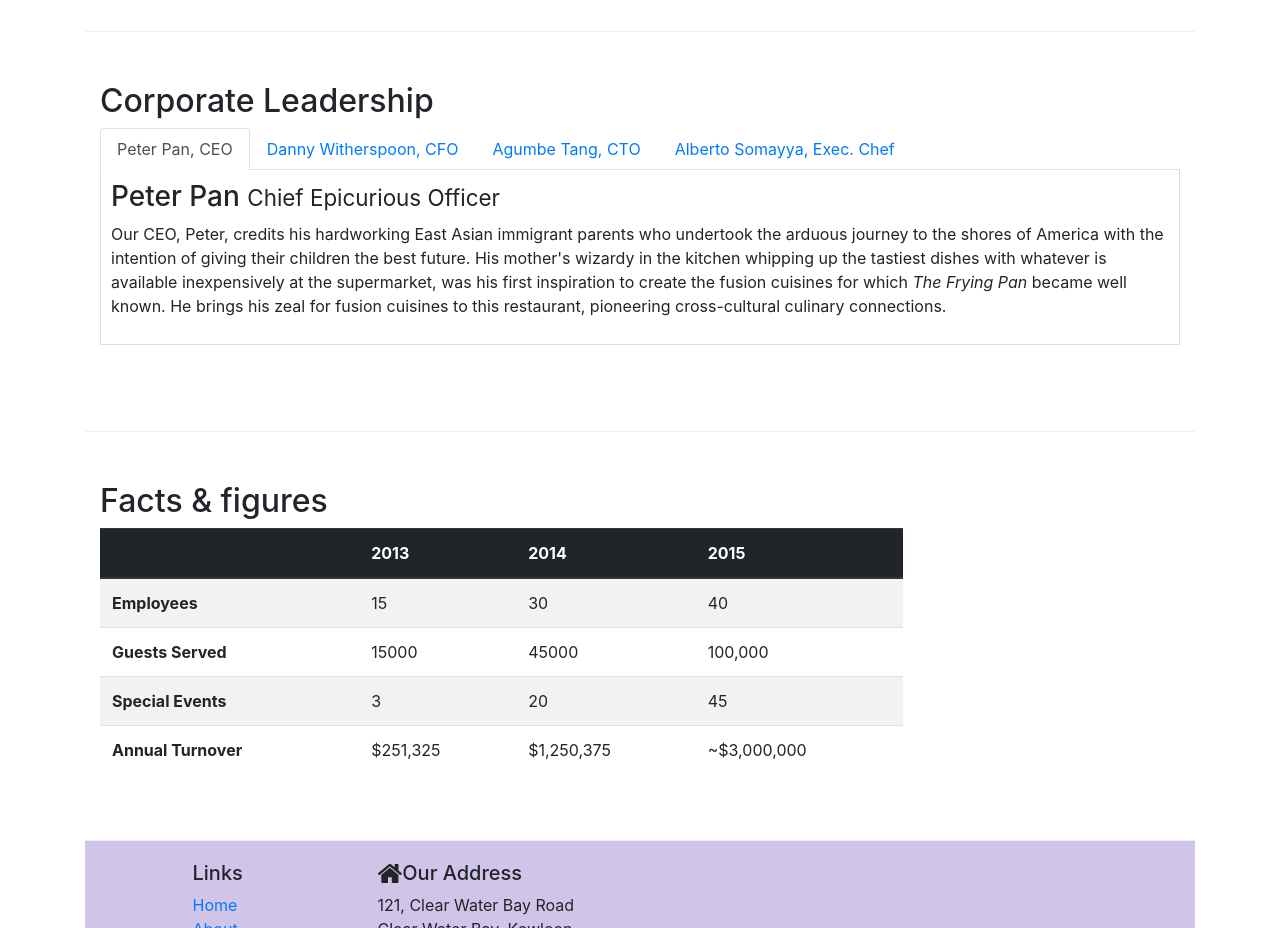
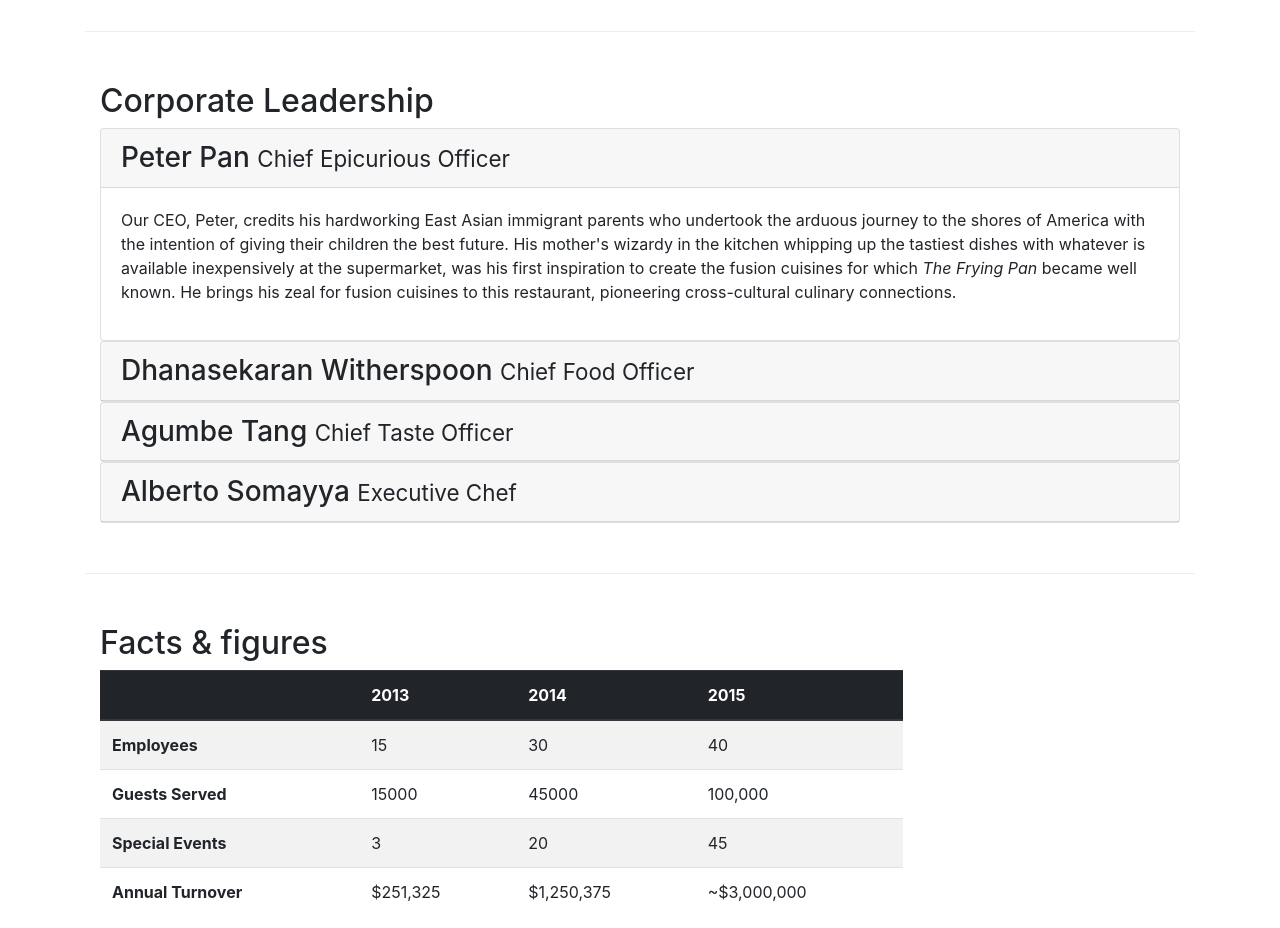
Before and after one commit to saivikas0411/Restaurant_homepage, a website: page aboutus.html in a window 1280 px wide. Shown: the part 940-1868 px from the top of the page. Drawn offline with nearby package versions, Linux system fonts and the light colour scheme.

Commit message:
after accordion

```diff
--- a/aboutus.html
+++ b/aboutus.html
@@ -101,46 +101,65 @@
         <div class = "row row-content">
             <div class ="col-12">
                 <h2>Corporate Leadership</h2>
+                <div id="accordion">
+                    <div class="card">
+                        <div role="tab" class="card-header" id="peterhead">
+                            <h3 class="mb-0">
+                                <a data-toggle="collapse" data-target="#peter">
 
-                <ul class="nav nav-tabs">
-                    <li class="nav-item">
-                        <a class="nav-link active" href="#peter" role="tab" data-toggle="tab"> Peter Pan, CEO </a>
-                    </li>
-                    <li class="nav-item">
-
-                        <a class="nav-link" href="#danny" role="tab"
-                        data-toggle="tab">Danny Witherspoon, CFO</a>
-                    </li>
-                    <li class="nav-item">
-                        <a class="nav-link" href="#agumbe"role="tab"
-                        data-toggle="tab">Agumbe Tang, CTO</a>
-                    </li>
-                    <li class="nav-item">
-                        <a class="nav-link" href="#alberto" role="tab"
-                        data-toggle="tab">Alberto Somayya, Exec. Chef</a>
-                    </li>
-                </ul>
-                <div class="tab-content">
-                    <div role="tabpanel" class="tab-pane fade show active" id="peter">
-
-                        <h3>Peter Pan <small>Chief Epicurious Officer</small></h3>
-                        <p class="d-none d-sm-block">Our CEO, Peter, credits his hardworking East Asian immigrant parents who undertook the arduous journey to the shores of America with the intention of giving their children the best future. His mother's wizardy in the kitchen whipping up the tastiest dishes with whatever is available inexpensively at the supermarket, was his first inspiration to create the fusion cuisines for which <em>The Frying Pan</em> became well known. He brings his zeal for fusion cuisines to this restaurant, pioneering cross-cultural culinary connections.</p>
+                                    Peter Pan <small>Chief Epicurious Officer</small>
+                                </a>
+                            </h3>
+                        </div>
+                        <div class="collapse show" id="peter" data-parent="#accordion">
+                            <div class="card-body">
+                                <p class="d-none d-sm-block">Our CEO, Peter, credits his hardworking East Asian immigrant parents who undertook the arduous journey to the shores of America with the intention of giving their children the best future. His mother's wizardy in the kitchen whipping up the tastiest dishes with whatever is available inexpensively at the supermarket, was his first inspiration to create the fusion cuisines for which <em>The Frying Pan</em> became well known. He brings his zeal for fusion cuisines to this restaurant, pioneering cross-cultural culinary connections.</p>
+                            </div>
+                        </div>
                     </div>
-                    <div role="tabpanel" class="tab-pane fade " id="danny">
-                        <h3>Dhanasekaran Witherspoon <small>Chief Food Officer</small></h3>
-                        <p class="d-none d-sm-block">Our CFO, Danny, as he is affectionately referred to by his colleagues, comes from a long established family tradition in farming and produce. His experiences growing up on a farm in the Australian outback gave him great appreciation for varieties of food sources. As he puts it in his own words, <em>Everything that runs, wins, and everything that stays, pays!</em></p>
+                    <div class="card">
+                        <div class="card-header" role="tab" id="dannyhead">
+                            <h3 class="mb-0">
+                                <a class="collapsed" data-toggle="collapse" data-target="#danny">
+                                    Dhanasekaran Witherspoon <small>Chief Food Officer</small>
+                                </a>
+                            </h3>
+                        </div>
+                        <div class="collapse" id="danny" data-parent="#accordion">
+                            <div class="card-body">
+                                <p class="d-none d-sm-block">Our CFO, Danny, as he is affectionately referred to by his colleagues, comes from a long established family tradition in farming and produce. His experiences growing up on a farm in the Australian outback gave him great appreciation for varieties of food sources. As he puts it in his own words, <em>Everything that runs, wins, and everything that stays, pays!</em></p>
+                            </div>
+                        </div>
                     </div>
-                    <div role="tabpanel" class="tab-pane fade " id="agumbe">
-                        <h3>Agumbe Tang <small>Chief Taste Officer</small></h3>
-                        <p class="d-none d-sm-block">Blessed with the most discerning gustatory sense, Agumbe, our CTO, personally ensures that every dish that we serve meets his exacting tastes. Our chefs dread the tongue lashing that ensues if their dish does not meet his exacting standards. He lives by his motto, <em>You click only if you survive my lick.</em></p>
+                    <div class="card">
+                        <div class="card-header" role="tab" id="agumbehead">
+                            <h3 class="mb-0">
+                                <a class="collapsed" data-toggle="collapse" data-target="#agumbe">
+                                    Agumbe Tang <small>Chief Taste Officer</small>
+                                </a>
+                            </h3>
+                        </div>
+                        <div class="collapse" id="agumbe" data-parent="#accordion">
+                            <div class="card-body">
+                                <p class="d-none d-sm-block">Blessed with the most discerning gustatory sense, Agumbe, our CTO, personally ensures that every dish that we serve meets his exacting tastes. Our chefs dread the tongue lashing that ensues if their dish does not meet his exacting standards. He lives by his motto, <em>You click only if you survive my lick.</em></p>
+                            </div>
+                        </div>
                     </div>
-
-                    <div role="tabpanel" class="tab-pane fade" id="alberto">
-                        <h3>Alberto Somayya <small>Executive Chef</small></h3>
-                        <p class="d-none d-sm-block">Award winning three-star Michelin chef with wide International experience having worked closely with whos-who in the culinary world, he specializes in creating mouthwatering Indo-Italian fusion experiences. He says, <em>Put together the cuisines from the two craziest cultures, and you get a winning hit! Amma Mia!</em></p>
+                    <div class="card">
+                        <div  class="card-header" role="tab" id="albertohead">
+                            <h3 class="mb-0">
+                                <a class="collapsed" data-toggle="collapse" data-target="#alberto">
+                                    Alberto Somayya <small>Executive Chef</small>
+                                </a>
+                            </h3>
+                        </div>
+                        <div class="collapse" id="alberto" data-parent="#accordion">
+                            <div class="card-body">
+                                <p class="d-none d-sm-block">Award winning three-star Michelin chef with wide International experience having worked closely with whos-who in the culinary world, he specializes in creating mouthwatering Indo-Italian fusion experiences. He says, <em>Put together the cuisines from the two craziest cultures, and you get a winning hit! Amma Mia!</em></p>
+                            </div>
+                        </div>
                     </div>
                 </div>
-
             </div>
        </div>
     <div class="row row-content">
```
